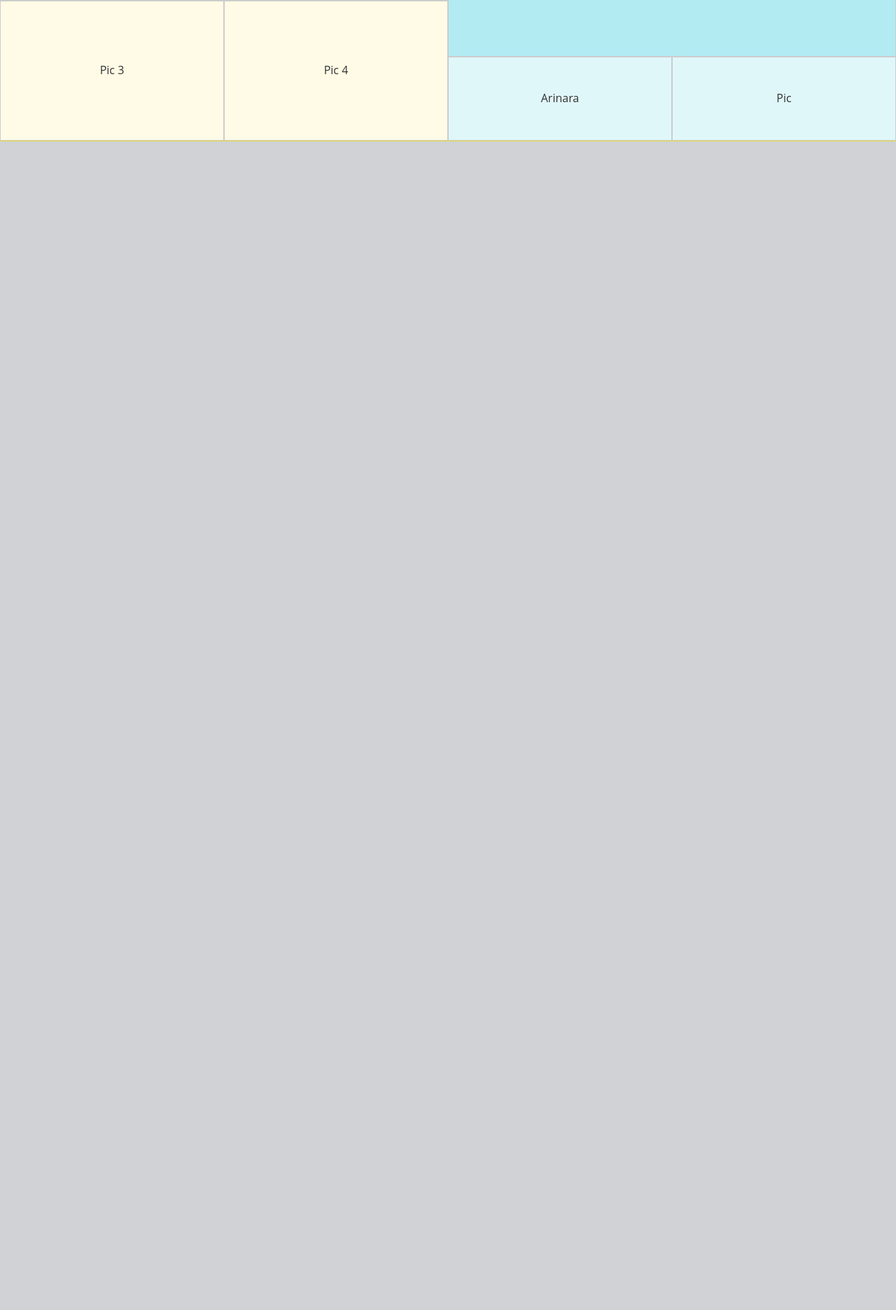
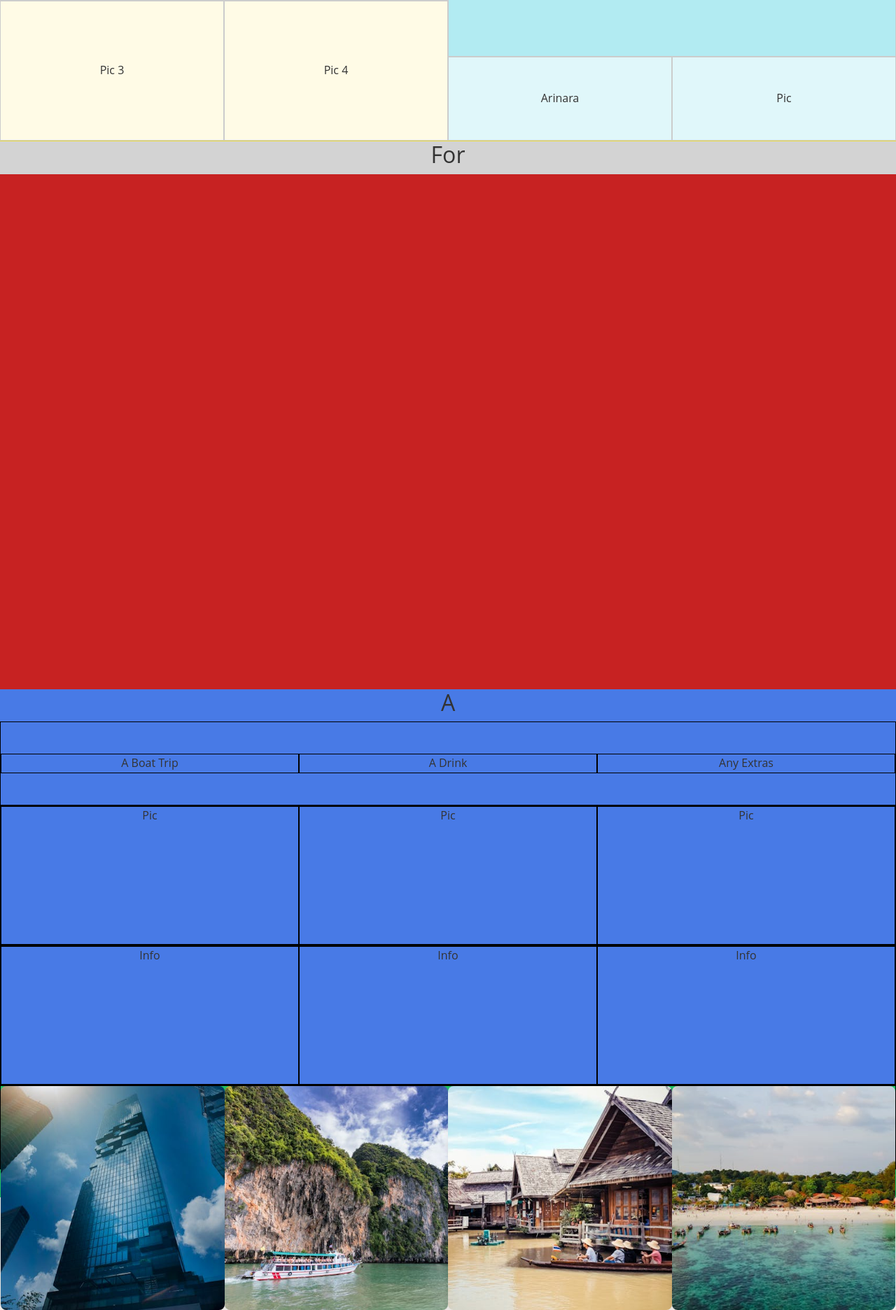
Before and after one commit to Alan-Bushell/WeddingSiteV2, a Django app: template core/templates/core/home.html in a window 1280 px wide. Shown: the part 2810-4682 px from the top of the page at 70% size. Before the commit the page ends 3012 px from the top, so only its background shows below. Run offline with Django 3.2, Linux system fonts and the light colour scheme; the template is opened without the code that fills it, so the values that code supplies are empty; some libraries are stand-ins or nearby versions.

Commit message:
complete new home layout as per design document

```diff
--- a/core/templates/core/home.html
+++ b/core/templates/core/home.html
@@ -152,6 +152,54 @@
         </div>
     </div>
 
+    <!-- Page 4 top For Section-->
+     <div class="for-poster-section">
+        <h2 class="text-center">For</h2>
+        <div class="container-fluid for-poster">
+        </div>
+    </div>
+
+    <!-- Page 4 bottom day breakdown section-->
+     <div class="day-breakdown-section">
+        <h2 class="text-center">A</h2>
+        <div class="container-fluid day-breakdown">
+            <div class="row breakdown-row-header">
+                <div class="col-4 break-col-h">A Boat Trip</div>
+                <div class="col-4 break-col-h">A Drink</div>
+                <div class="col-4 break-col-h">Any Extras</div>
+            </div>
+            <div class="row breakdown-row">
+                <div class="col-4 break-col">Pic</div>
+                <div class="col-4 break-col">Pic</div>
+                <div class="col-4 break-col">Pic</div>
+            </div>
+            <div class="row breakdown-row">
+                <div class="col-4 break-col">Info</div>
+                <div class="col-4 break-col">Info</div>
+                <div class="col-4 break-col">Info</div>
+        </div>
+    </div>
+
+    <!-- Page 4 bottom day carousel section-->
+     <div class="bottom-carousel-section">
+        <div class="container-fluid bottom-carousel">
+            <div class="row breakdown-row-header">
+                <div class="col-3 carousel-col">
+                    <img src="{% static 'core/img/hero_carousel/left_1.jpg' %}" class="carousel-img" alt="Image 1">
+                </div>
+                <div class="col-3 carousel-col">
+                    <img src="{% static 'core/img/hero_carousel/left_2.jpg' %}" class="carousel-img" alt="Image 2">
+                </div>
+                <div class="col-3 carousel-col">
+                    <img src="{% static 'core/img/hero_carousel/left_3.jpg' %}" class="carousel-img" alt="Image 3">
+                </div>
+                <div class="col-3 carousel-col">
+                    <img src="{% static 'core/img/hero_carousel/left_4.jpg' %}" class="carousel-img" alt="Image 4">
+                </div>
+            </div>
+        </div>
+    </div>
+
 
 {% endblock content %}
 
--- a/core/templates/core/wedding_details.html
+++ b/core/templates/core/wedding_details.html
@@ -68,8 +68,8 @@
 
             <section class="card p-4 mb-4 shadow-sm">
                 <h2 class="card-title text-center mb-4 section-subtitle">Accommodation & Travel</h2>
-                <p>We've reserved a block of rooms at the nearby "Grand Hotel" for your convenience. Please book by **[Date]** to receive the special rate.</p>
-                <p class="mb-0"><i class="bi bi-hotel me-2"></i><strong>Cape Pamwa Hotel:</strong> | <a href="https://www.capepanwa.com/" target="_blank">CapePanwa.com</a></p>
+                <p>We've reserved a block of rooms at the nearby [insert hotel] for your convenience. Please book by **[Date]** to receive the special rate.</p>
+                <p class="mb-0"><i class="bi bi-hotel me-2"></i><strong>Cape Panwa Hotel:</strong> | <a href="https://www.capepanwa.com/" target="_blank">CapePanwa.com</a></p>
                 <p class="mt-3">Shuttle service will be provided from the Grand Hotel to the venue before the ceremony and back after the reception.</p>
             </section>
 
@@ -84,7 +84,7 @@
                         </h2>
                         <div id="collapseOne" class="accordion-collapse collapse" aria-labelledby="headingOne" data-bs-parent="#faqAccordion">
                             <div class="accordion-body">
-                                Our invitations are addressed to specific guests. If your invitation did not include a plus-one, we kindly ask that you celebrate with us personally.
+                                Our invitations are addressed to specific guests. If your invitation did not include a plus-one, we kindly ask that you reach out to us directly for clarification.
                             </div>
                         </div>
                     </div>
--- a/static/css/style2.css
+++ b/static/css/style2.css
@@ -104,7 +104,7 @@
 
 /* Part 3 top */
 
-.hotel-in-section {
+.hotel-in-section, .for-poster-section {
     background-color: lightgrey;
     width: 100vw;
     position: relative;
@@ -228,3 +228,85 @@
     margin-left: 0;
     margin-right: 0;
 }
+
+/* For Section */
+
+.for-poster {
+    height: 92vh;
+    background-color: rgb(199, 34, 34);
+    width: 100vw;
+    position: relative;
+    left: 50%;
+    right: 50%;
+    margin-left: -50vw;
+    margin-right: -50vw;
+    box-sizing: border-box;
+}
+
+/* day breakdown section */
+
+.day-breakdown-section {
+    height: 90vh;
+    background-color: rgb(72, 122, 230);
+    width: 100vw;
+    position: relative;
+    left: 50%;
+    right: 50%;
+    margin-left: -50vw;
+    margin-right: -50vw;
+    box-sizing: border-box;
+}
+
+/* Section 4 bottom */
+
+.breakdown-row-header {
+    text-align: center;
+    height: 15vh;
+    border: solid 1px black;
+    align-items: center;
+}
+
+.breakdown-row {
+    height: 25vh;
+    border: solid 1px black;
+    text-align: center;
+}
+
+.break-col {
+    border: solid 1px black;
+    align-items: center;
+}
+
+.break-col-h {
+    border: solid 1px black;
+    align-items: center;
+}
+
+/* bottom carousel section */
+
+.bottom-carousel-section {
+    height: 20vh;
+    background-color: rgb(34, 199, 103);
+    width: 100vw;
+}
+
+.bottom-carousel{
+    height: 100%;
+}
+
+.carousel-col {
+    padding: 0;
+    display: flex;
+    align-items: center;
+    justify-content: center;
+}
+
+.carousel-img {
+    width: 100%;
+    aspect-ratio: 1 / 1; /* Ensures square images */
+    object-fit: cover;
+    border-radius: 8px; /* Optional: rounded corners */
+    box-shadow: 0 2px 8px rgba(0,0,0,0.08); /* Optional: subtle shadow */
+    max-width: 100%;
+    height: auto;
+}
```
Also changed, not shown: core/static/core/css/home.css (line endings or trailing spaces).
